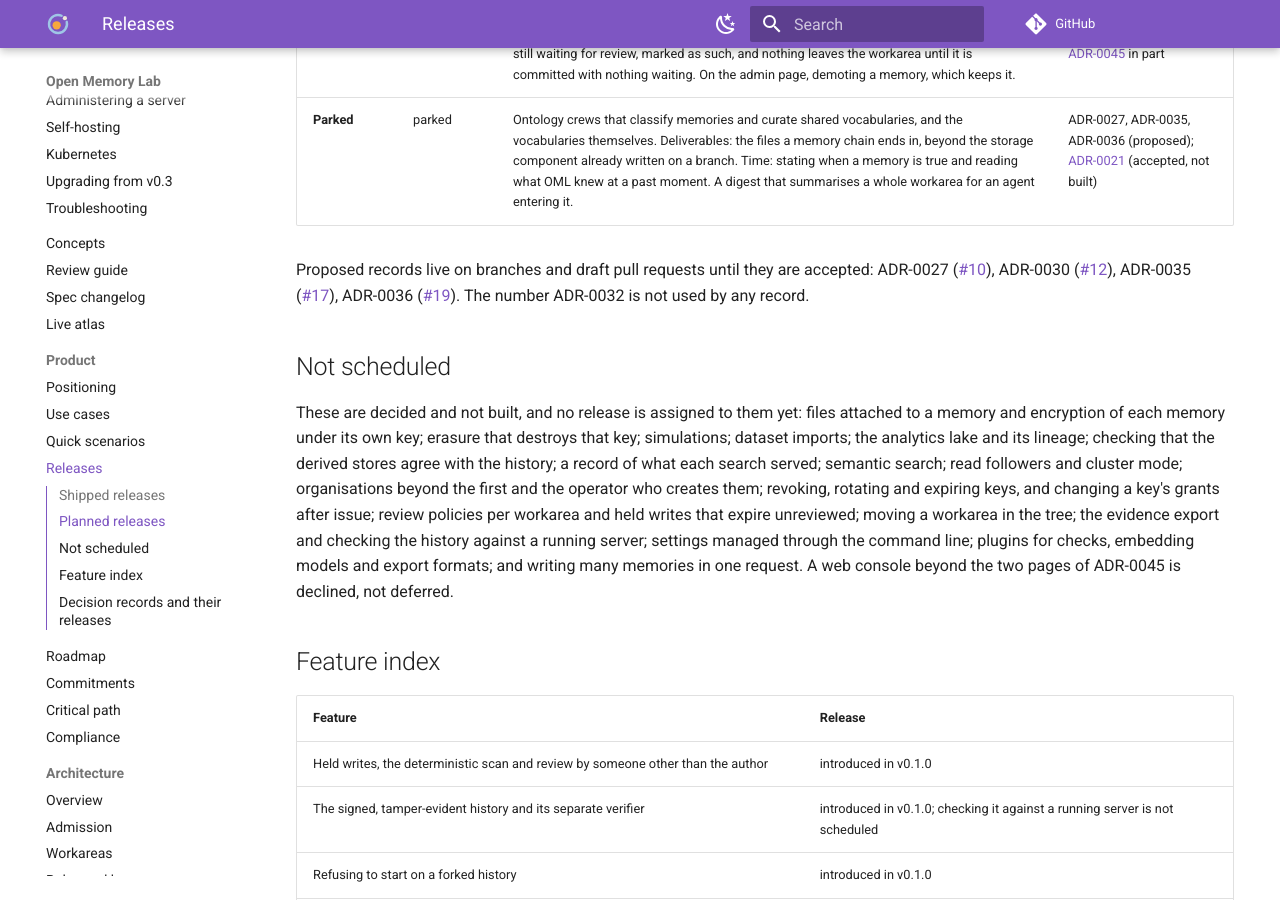
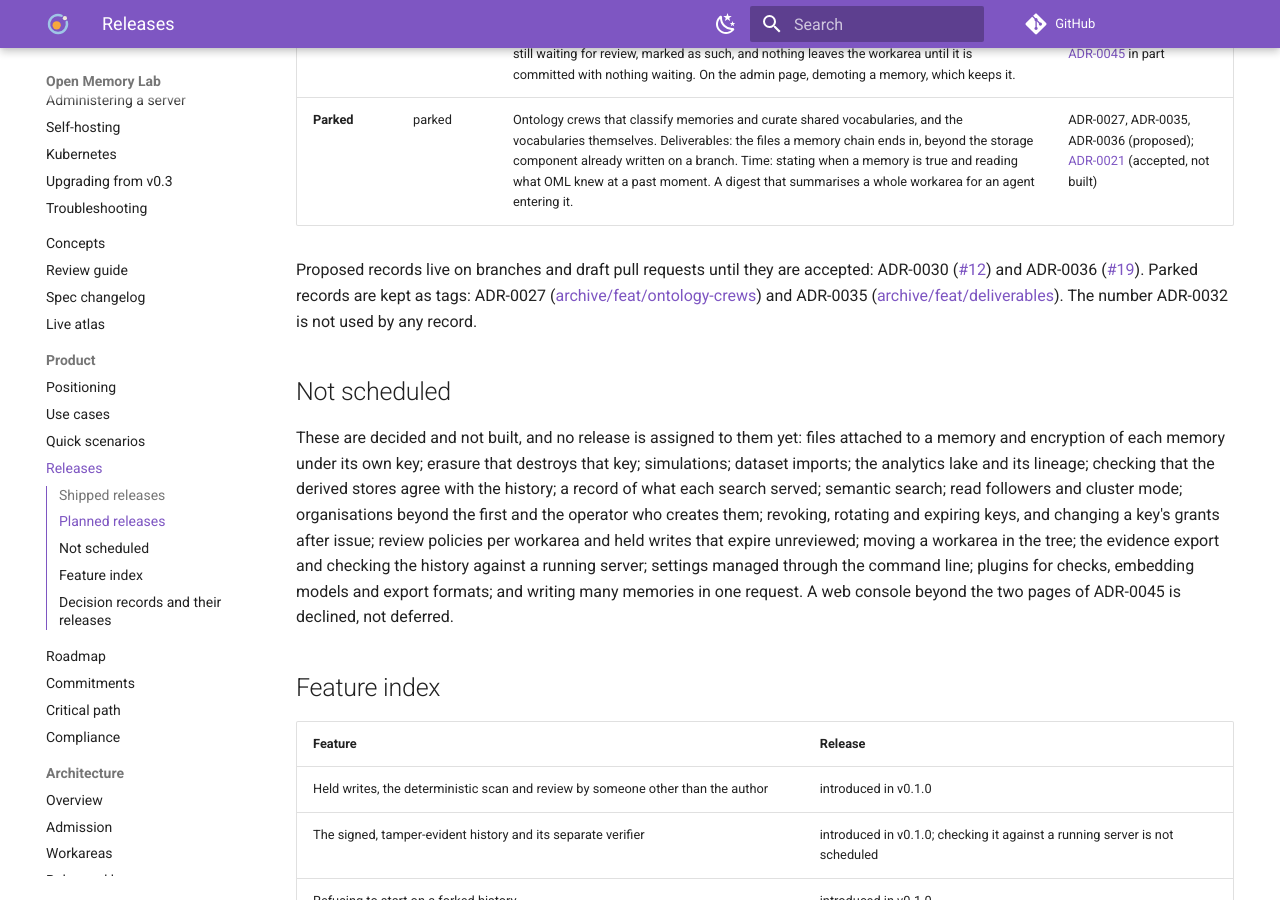
Before and after one commit to e8kor/open-memory-lab, an MkDocs documentation site: the page built from docs/product/releases.md, in a window 1280 px wide and 900 px high, scrolled down 3950 px. Built offline with MkDocs 1.6.1 and Material for MkDocs 9.7.7, drawn with Linux system fonts in a browser that asks for light colours; comment, search, counter and statistics services are not loaded.

Commit message:
Point the releases page at the archive tags of the parked ADR-0027 and ADR-0035, whose pull requests are closed

```diff
--- a/docs/product/releases.md
+++ b/docs/product/releases.md
@@ -54,10 +54,10 @@ Nothing in this section is released. Each row is the plan of 2026-11-03 as revis
 | **Parked** | parked | Ontology crews that classify memories and curate shared vocabularies, and the vocabularies themselves. Deliverables: the files a memory chain ends in, beyond the storage component already written on a branch. Time: stating when a memory is true and reading what OML knew at a past moment. A digest that summarises a whole workarea for an agent entering it. | ADR-0027, ADR-0035, ADR-0036 (proposed); [ADR-0021](../adr/ADR-0021-ai-human-ontologies.md) (accepted, not built) |
 
 Proposed records live on branches and draft pull requests until they are accepted:
-ADR-0027 ([#10](https://github.com/e8kor/open-memory-lab/pull/10)), ADR-0030
-([#12](https://github.com/e8kor/open-memory-lab/pull/12)), ADR-0035
-([#17](https://github.com/e8kor/open-memory-lab/pull/17)), ADR-0036
-([#19](https://github.com/e8kor/open-memory-lab/pull/19)). The number ADR-0032 is not used by any record.
+ADR-0030 ([#12](https://github.com/e8kor/open-memory-lab/pull/12)) and ADR-0036
+([#19](https://github.com/e8kor/open-memory-lab/pull/19)). Parked records are kept as tags:
+ADR-0027 ([archive/feat/ontology-crews](https://github.com/e8kor/open-memory-lab/tree/archive/feat/ontology-crews))
+and ADR-0035 ([archive/feat/deliverables](https://github.com/e8kor/open-memory-lab/tree/archive/feat/deliverables)). The number ADR-0032 is not used by any record.
 
 ## Not scheduled
 
```
